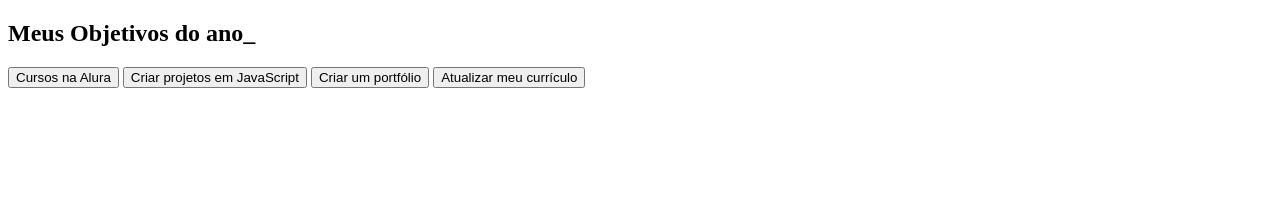
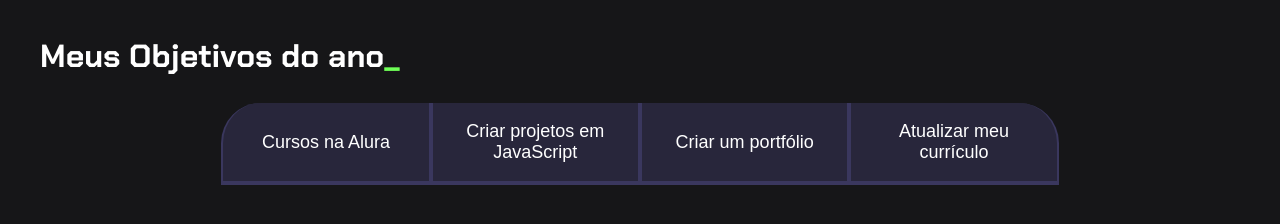
Before and after one commit to luiz1742/Prot-tipo_Luiz_3-C, a plain HTML site: page index.html in a window 1280 px wide. Drawn offline with Linux system fonts and the light colour scheme.

Commit message:
qualquer coisa

```diff
--- a/index.html
+++ b/index.html
@@ -4,11 +4,13 @@
   <meta charset="UTF-8">
   <meta name="viewport" content="width=device-width, initial-scale=1.0">
   <title>Meus objetivos do ano</title>
+    <link rel="stylesheet" href="style.css">
 </head>
+
 <!-- código omitido -->
 <body>
     <section class="conteudo-principal">
-      <h2 class="titulo-principal">Meus Objetivos do ano_</h2>
+        <h2 class="titulo-principal">Meus Objetivos do ano<span>_</span></h2>
       <div class="botoes">
         <button class="botao">Cursos na Alura</button>
         <button class="botao">Criar projetos em JavaScript</button>
--- /dev/null
+++ b/style.css
@@ -0,0 +1,68 @@
+@import url('https://fonts.googleapis.com/css?family=Chakra+Petch:wght@400;700&display=swap');
+
+:root {
+  --cor-de-fundo: #161618;
+  --verde: #6FFF57;
+  --branco: #FFFFFF;
+  --botao-ativo: #3A375E;
+  --botao-inativo: rgba(58, 55, 94, 0.5);
+  --texto-fundo: rgba(58, 55, 94, 0.3);
+}
+
+body {
+  background-color: var(--cor-de-fundo);
+  color: var(--branco);
+  font-family: 'Chakra Petch', sans-serif;
+}
+.conteudo-principal {
+    display: flex;
+    flex-direction: column;
+    justify-content: center;
+    align-items: center;
+    max-width: 1200px;
+    width: 100%;
+    margin: 0 auto;
+}
+.titulo-principal {
+    text-align: left;
+    width: 100%;
+    font-size: 32px;
+}
+.titulo-principal span {
+    color: var(--verde);
+}
+.botao {
+    font-family: "Crakra Petch", sans-serif;
+    background-color: var(--botao-inativo);
+    color: var(--branco);
+    display: flex;
+    justify-content: center;
+    padding: 1em;
+    font-size: 18px;
+    align-items: center;
+    width: 100%;
+    border-bottom: 4px solid var(--botao-ativo);
+    border-left: 2px solid var(--botao-ativo);
+    border-right: 2px solid var(--botao-ativo);
+    border-top: none;
+}
+.botao:first-child {
+    border-radius: 40px 40px 0 0;
+}
+.botoes {
+    display: block;
+}
+
+@media screen and (min-width: 768px) {
+    .botoes {
+        display: flex;
+    }
+
+    .botao:first-child {
+        border-radius: 40px 0 0 0;
+    }
+
+    .botao:last-child {
+        border-radius: 0 40px 0 0;
+    }
+}
```
